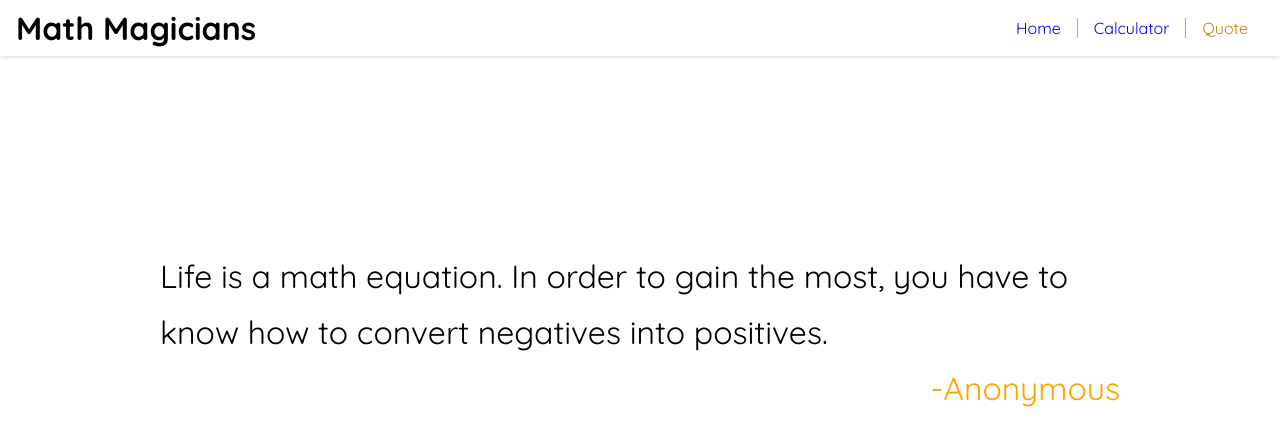
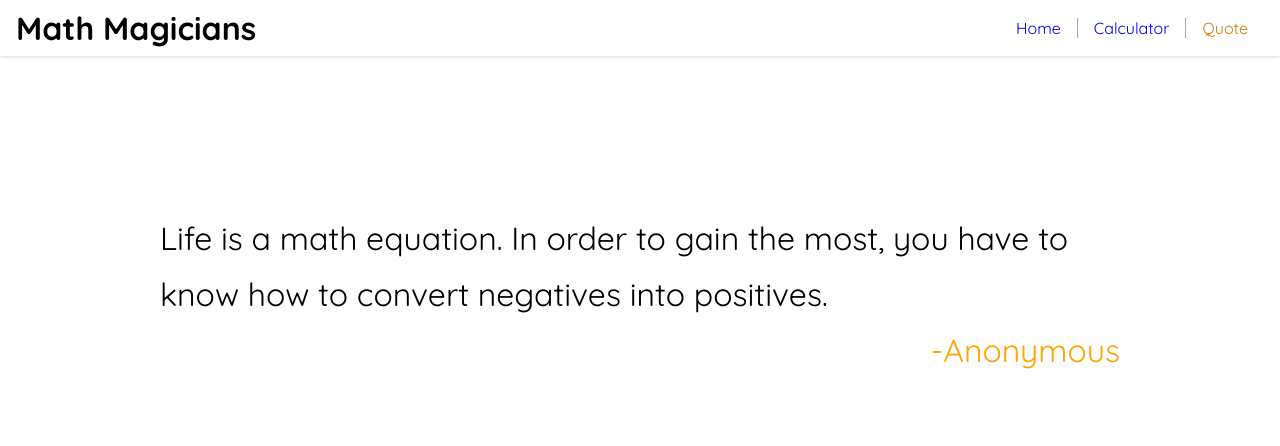
Before and after one commit to toliboff/math_magicians, a React (Create React App) app: page /quote in a window 1280 px wide. Shown: the top 446 px of the page. Built offline with nearby package versions, Linux system fonts and the light colour scheme.

Commit message:
Fix overflow styles

```diff
--- a/src/components/Quote.js
+++ b/src/components/Quote.js
@@ -32,7 +32,7 @@ function Quote() {
     },
   ];
 
-  const randomQuote = Math.floor(Math.random() * 7);
+  const randomQuote = Math.floor(Math.random() * quotes.length);
   return (
     <div className="Quote">
       <div className="q_container">
--- a/src/index.css
+++ b/src/index.css
@@ -114,7 +114,7 @@ button:last-child {
 
 .q_container {
   width: 75%;
-  margin: 15% auto;
+  margin: 12% auto;
   font-size: 2rem;
   line-height: 3.5rem;
   display: flex;
```
